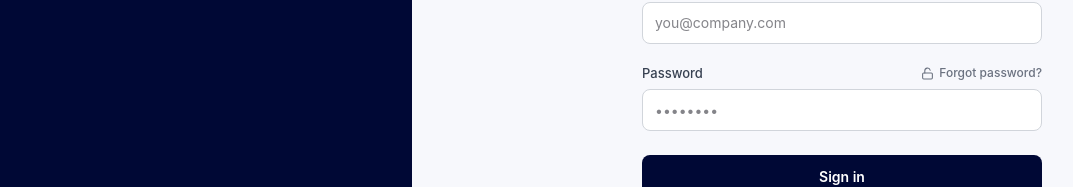
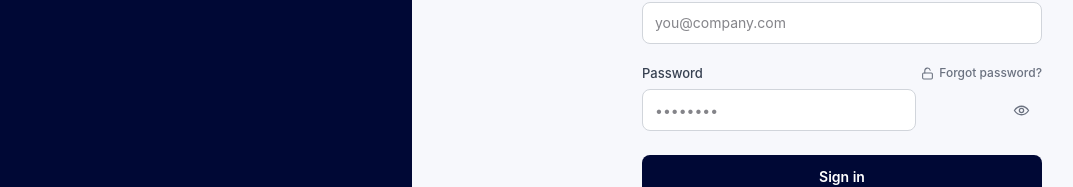
Before and after one commit to Godssidekick1/Corporate-Booking-Tool, a Next.js app: page /login in a window 1280 px wide. Shown: the part 362-549 px from the top of the page, without its empty margins (8-1081 px from the left). Built offline with nearby package versions, Linux system fonts and the light colour scheme; no server answers.

Commit message:
Password reveal toggle, TC search and table fix, manage_clients permission

```diff
--- a/app/api/tmc/create-corporate/bulk/route.ts
+++ b/app/api/tmc/create-corporate/bulk/route.ts
@@ -41,7 +41,12 @@ export async function POST(req: NextRequest) {
 
   const service = createServiceClient()
 
-  const auth = await requireTmcPermission(service, user.id, 'manage_users')
+  // manage_clients, not manage_users. This route's privileged act is bringing a
+  // new client company into existence; the employee roster is a consequence of
+  // that, not the point. manage_users governs people inside a client the TC has
+  // already been given, which is a narrower thing and was the wrong gate here —
+  // it let anyone who could edit travellers create tenants.
+  const auth = await requireTmcPermission(service, user.id, 'manage_clients')
   if (!auth.authorized) {
     return Response.json({ error: auth.error }, { status: auth.status ?? 403 })
   }
--- a/app/auth/set-password/page.tsx
+++ b/app/auth/set-password/page.tsx
@@ -3,6 +3,7 @@
 import { useState, useEffect } from 'react'
 import { useRouter } from 'next/navigation'
 import { createBrowserClient } from '@supabase/ssr'
+import PasswordInput from '@/app/components/PasswordInput'
 
 const supabase = createBrowserClient(
   process.env.NEXT_PUBLIC_SUPABASE_URL!,
@@ -87,7 +88,7 @@ export default function SetPasswordPage() {
             <span style={styles.wmBy}>by Amadeus</span>
           </div>
           <p style={styles.tagline}>
-            You've been invited to manage corporate travel for your organisation.
+            You&rsquo;ve been invited to manage corporate travel for your organisation.
           </p>
         </div>
         <p style={styles.panelFooter}>© {new Date().getFullYear()} Amadeus IT Group</p>
@@ -103,11 +104,11 @@ export default function SetPasswordPage() {
           <form onSubmit={handleSubmit} style={styles.form}>
             <div style={styles.field}>
               <label style={styles.label} htmlFor="password">Password</label>
-              <input
+              <PasswordInput
                 id="password"
-                type="password"
+                autoComplete="new-password"
                 value={password}
-                onChange={e => setPassword(e.target.value)}
+                onChange={setPassword}
                 placeholder="Min. 8 characters"
                 required
                 disabled={!sessionReady}
@@ -117,11 +118,11 @@ export default function SetPasswordPage() {
 
             <div style={styles.field}>
               <label style={styles.label} htmlFor="confirm">Confirm password</label>
-              <input
+              <PasswordInput
                 id="confirm"
-                type="password"
+                autoComplete="new-password"
                 value={confirm}
-                onChange={e => setConfirm(e.target.value)}
+                onChange={setConfirm}
                 placeholder="Repeat your password"
                 required
                 disabled={!sessionReady}
--- /dev/null
+++ b/app/components/PasswordInput.tsx
@@ -0,0 +1,99 @@
+'use client'
+
+import { useState } from 'react'
+
+// ── PasswordInput ────────────────────────────────────────────────────────────
+// A password field with a reveal toggle.
+//
+// One component rather than a toggle copied into five places — login, both
+// fields on set-password, and both on the TMC profile. Copies drift, and the
+// accessibility details below are exactly the sort that get dropped on the
+// fourth copy.
+//
+// WHY THE REVEAL MATTERS MOST ON SET-PASSWORD
+// Signing in, you are typing something you already know and a typo just fails.
+// Setting a password, you are inventing one — a typo you cannot see becomes a
+// password you cannot reproduce, twice, and the confirm field agrees with it.
+//
+// `autoComplete` is passed through untouched: browsers and password managers
+// use it to decide whether to offer a saved credential or generate a new one,
+// and getting it wrong quietly breaks that.
+// ─────────────────────────────────────────────────────────────────────────────
+
+interface PasswordInputProps {
+  id?: string
+  name?: string
+  value: string
+  onChange: (value: string) => void
+  placeholder?: string
+  required?: boolean
+  disabled?: boolean
+  autoComplete?: string
+  // The page's own input style. Every screen here carries its own `styles`
+  // record, so the component borrows the caller's rather than imposing one and
+  // looking foreign.
+  style?: React.CSSProperties
+}
+
+export default function PasswordInput({
+  id, name, value, onChange, placeholder, required, disabled, autoComplete, style,
+}: PasswordInputProps) {
+  const [revealed, setRevealed] = useState(false)
+
+  return (
+    <div style={s.wrap}>
+      <input
+        id={id}
+        name={name}
+        type={revealed ? 'text' : 'password'}
+        value={value}
+        onChange={e => onChange(e.target.value)}
+        placeholder={placeholder}
+        required={required}
+        disabled={disabled}
+        autoComplete={autoComplete}
+        // Room for the button, so a long password does not run underneath it.
+        style={{ ...style, paddingRight: 42 }}
+      />
+      <button
+        type="button"
+        onClick={() => setRevealed(r => !r)}
+        disabled={disabled}
+        // aria-pressed carries the STATE. A label alone would announce
+        // "button" and leave a screen-reader user unsure whether their password
+        // is currently on screen.
+        aria-pressed={revealed}
+        aria-label={revealed ? 'Hide password' : 'Show password'}
+        title={revealed ? 'Hide password' : 'Show password'}
+        style={{ ...s.toggle, opacity: disabled ? 0.4 : 1 }}
+      >
+        {revealed ? (
+          // Eye with a slash — currently visible, click to hide.
+          <svg style={s.icon} viewBox="0 0 24 24" fill="none" stroke="currentColor"
+            strokeWidth="1.8" strokeLinecap="round" strokeLinejoin="round" aria-hidden>
+            <path d="M10.6 10.6a3 3 0 0 0 4.2 4.2" />
+            <path d="M16.7 16.7A9.7 9.7 0 0 1 12 18c-5 0-9-6-9-6a17.6 17.6 0 0 1 4.2-4.9" />
+            <path d="M9.9 5.2A9.6 9.6 0 0 1 12 5c5 0 9 6 9 6a17.7 17.7 0 0 1-2.2 2.9" />
+            <path d="M3 3l18 18" />
+          </svg>
+        ) : (
+          <svg style={s.icon} viewBox="0 0 24 24" fill="none" stroke="currentColor"
+            strokeWidth="1.8" strokeLinecap="round" strokeLinejoin="round" aria-hidden>
+            <path d="M2 12s4-6 10-6 10 6 10 6-4 6-10 6-10-6-10-6Z" />
+            <circle cx="12" cy="12" r="3" />
+          </svg>
+        )}
+      </button>
+    </div>
+  )
+}
+
+const s: Record<string, React.CSSProperties> = {
+  wrap: { position: 'relative', display: 'flex', alignItems: 'stretch', width: '100%' },
+  toggle: {
+    position: 'absolute', right: 4, top: 0, bottom: 0,
+    width: 34, display: 'flex', alignItems: 'center', justifyContent: 'center',
+    background: 'none', border: 'none', padding: 0, cursor: 'pointer', color: '#6B7280',
+  },
+  icon: { width: 17, height: 17 },
+}
--- a/app/lib/permissions/permissionKeys.ts
+++ b/app/lib/permissions/permissionKeys.ts
@@ -12,6 +12,7 @@ export const PERMISSION_KEYS = [
   'manage_policy',
   'manage_users',
   'manage_approvals',
+  'manage_clients',
   'manage_client_groups',
   'manage_deal_codes',
   'manage_branches',
@@ -46,6 +47,14 @@ export const PERMISSIONS: PermissionDef[] = [
     key: 'manage_approvals',
     label: 'Manage approvals',
     desc: 'Build approval chains and decide who approves for whom',
+  },
+  {
+    key: 'manage_clients',
+    label: 'Manage clients',
+    // Deliberately not 'manage_tcs'. A counsellor who could create counsellors
+    // could mint an account holding permissions they do not hold themselves and
+    // then use it, so that one stays tmc_admin-only.
+    desc: 'Onboard new client companies and edit their details',
   },
   {
     key: 'manage_client_groups',
--- a/app/login/page.tsx
+++ b/app/login/page.tsx
@@ -2,6 +2,7 @@
 
 import { useState } from 'react'
 import { useRouter } from 'next/navigation'
+import PasswordInput from '@/app/components/PasswordInput'
 import { createBrowserClient } from '@supabase/ssr'
 
 const supabase = createBrowserClient(
@@ -175,9 +176,9 @@ export default function SignInPage() {
                       Forgot password?
                     </button>
                   </div>
-                  <input
-                    id="password" type="password" autoComplete="current-password" required
-                    value={password} onChange={e => setPassword(e.target.value)}
+                  <PasswordInput
+                    id="password" autoComplete="current-password" required
+                    value={password} onChange={setPassword}
                     style={styles.input} placeholder="••••••••"
                   />
                 </div>
--- a/app/tmc/profile/page.tsx
+++ b/app/tmc/profile/page.tsx
@@ -3,6 +3,7 @@
 import { useEffect, useState } from 'react'
 import { createClient } from '@/utils/supabase/client'
 import { PERMISSIONS } from '@/app/lib/permissions/permissionKeys'
+import PasswordInput from '@/app/components/PasswordInput'
 
 // ── /tmc/profile ─────────────────────────────────────────────────────────────
 // The account page for TMC-side users.
@@ -241,17 +242,17 @@ export default function TmcProfilePage() {
         <form onSubmit={changePassword} style={s.passwordForm}>
           <div style={{ ...s.field, flex: 1, minWidth: 200 }}>
             <label style={s.label} htmlFor="password">New password</label>
-            <input
-              id="password" type="password" value={password} autoComplete="new-password"
-              onChange={e => setPassword(e.target.value)}
+            <PasswordInput
+              id="password" value={password} autoComplete="new-password"
+              onChange={setPassword}
               placeholder="At least 8 characters" style={s.input}
             />
           </div>
           <div style={{ ...s.field, flex: 1, minWidth: 200 }}>
             <label style={s.label} htmlFor="confirmPassword">Confirm</label>
-            <input
-              id="confirmPassword" type="password" value={confirmPassword} autoComplete="new-password"
-              onChange={e => setConfirmPassword(e.target.value)}
+            <PasswordInput
+              id="confirmPassword" value={confirmPassword} autoComplete="new-password"
+              onChange={setConfirmPassword}
               style={s.input}
             />
           </div>
```
Also changed, not shown: app/api/tmc/clients/[id]/route.ts (+17 -15 lines), app/tmc/configurations/users/page.tsx (+33 -6 lines).
